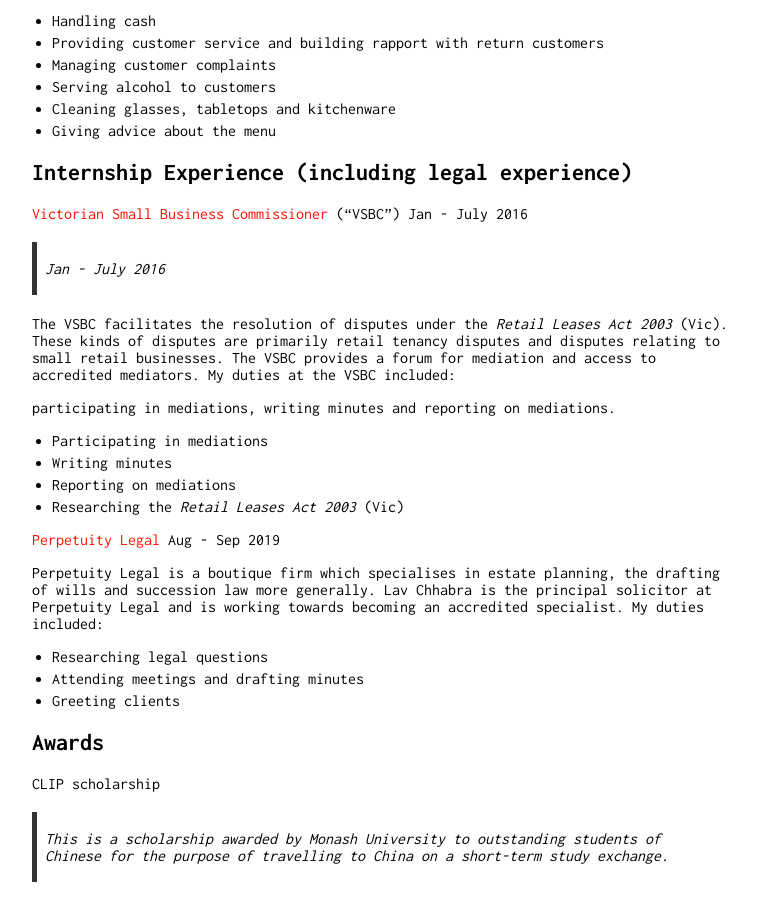
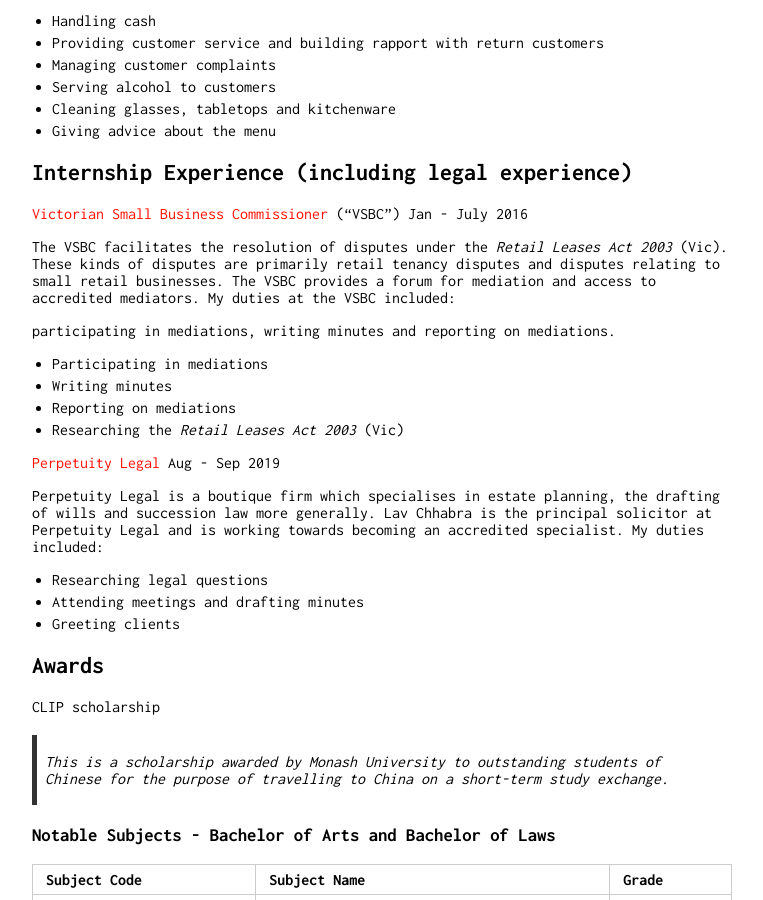
Before and after one commit to Wigdo/cv, a Jekyll site: the page built from index.md, in a window 1280 px wide and 900 px high, scrolled down 1383 px. Shown: the whole window, without its empty margins (258-1021 px from the left). Built offline with Jekyll 4.4.1, drawn with Linux system fonts in a browser that asks for light colours; our own code applies the rules of GitHub Pages for plain Markdown files.

Commit message:
Update index.md

```diff
--- a/index.md
+++ b/index.md
@@ -84,7 +84,6 @@ Melbourne Cricket Ground. My duties included:
 ## Internship Experience (including legal experience)
 
 [Victorian Small Business Commissioner](https://www.vsbc.vic.gov.au/) ("VSBC") Jan - July 2016
-> Jan - July 2016
 
 <p>
 The VSBC facilitates the resolution of disputes under the <em> Retail Leases Act 2003 </em> (Vic). These kinds of disputes are primarily retail tenancy disputes and disputes relating to small retail businesses. The VSBC provides a forum for mediation and access to accredited mediators. My duties at the VSBC included:
@@ -119,6 +118,7 @@ Perpetuity Legal is a boutique firm which specialises in estate planning, the dr
 CLIP scholarship
 > This is a scholarship awarded by Monash University to outstanding students of Chinese for the purpose of travelling to China on a short-term study exchange.
 
+
 ### Notable Subjects - Bachelor of Arts and Bachelor of Laws
 
 Subject Code | Subject Name | Grade
```
